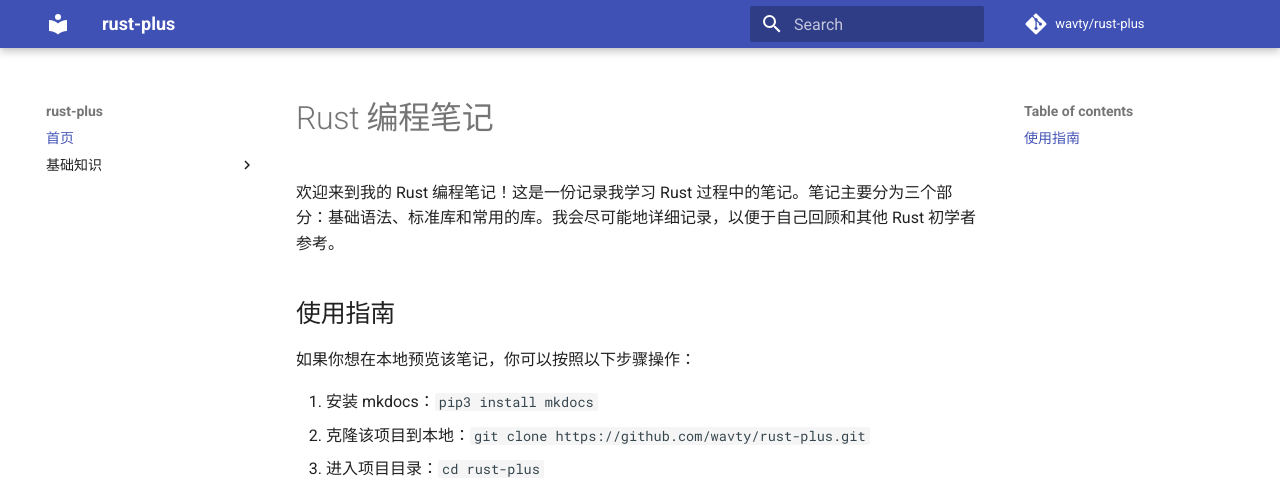
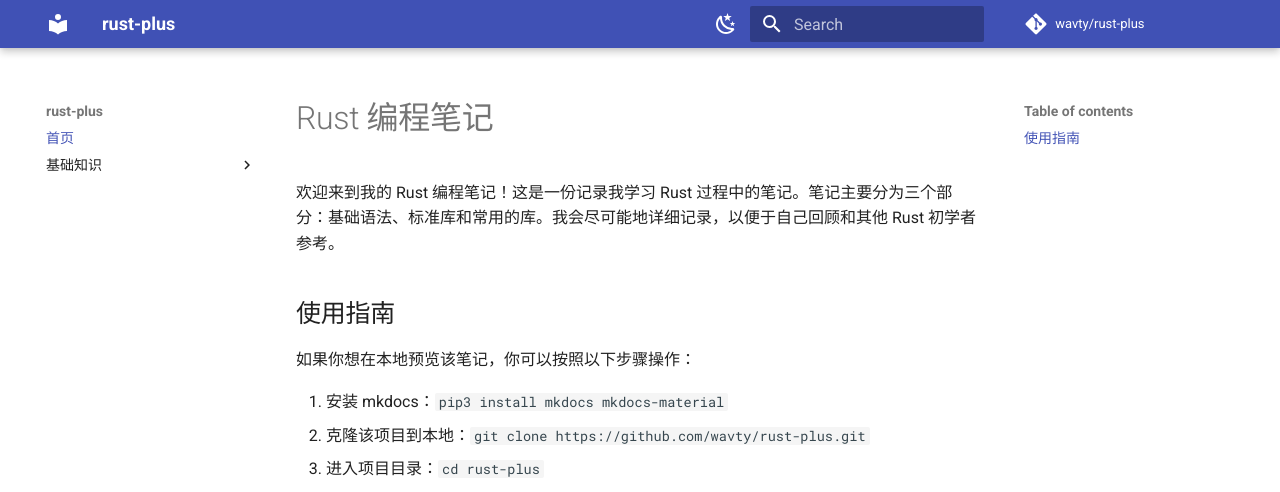
Before and after one commit to wavty/rust-plus, an MkDocs documentation site: the page built from docs/index.md, in a window 1280 px wide. Shown: the top 492 px of the page. Built offline with MkDocs 1.6.1 and Material for MkDocs 9.7.7, drawn with Linux system fonts in a browser that asks for light colours; comment, search, counter and statistics services are not loaded.

Commit message:
docs: add dark theme
ref: https://www.xkww3n.cyou/2021/12/05/mkdocs-notes/

```diff
--- a/docs/index.md
+++ b/docs/index.md
@@ -6,7 +6,7 @@
 
 如果你想在本地预览该笔记，你可以按照以下步骤操作：
 
-1. 安装 mkdocs：`pip3 install mkdocs`
+1. 安装 mkdocs：`pip3 install mkdocs mkdocs-material`
 2. 克隆该项目到本地：`git clone https://github.com/wavty/rust-plus.git`
 3. 进入项目目录：`cd rust-plus`
 4. 启动预览服务器：`mkdocs serve`
--- a/mkdocs.yml
+++ b/mkdocs.yml
@@ -8,10 +8,28 @@ nav:
 theme:
   name: material
   codehilite: true
+  palette:
+    - media: "(prefers-color-scheme: light)"
+      scheme: default
+      toggle:
+        icon: material/weather-night
+        name: 暗色模式
+    - media: "(prefers-color-scheme: dark)"
+      primary: teal
+      scheme: slate
+      toggle:
+        icon: material/weather-sunny
+        name: 亮色模式
 
 markdown_extensions:
   - pymdownx.highlight:
       anchor_linenums: true
+  - admonition #MkDocs 警告框
+  - footnotes #脚注
+  - meta #自定义文章元数据
+  - pymdownx.caret #下划线
+  - pymdownx.mark #文本高亮
+  - pymdownx.tilde #删除线
   - pymdownx.inlinehilite
   - pymdownx.snippets
   - pymdownx.superfences
```
